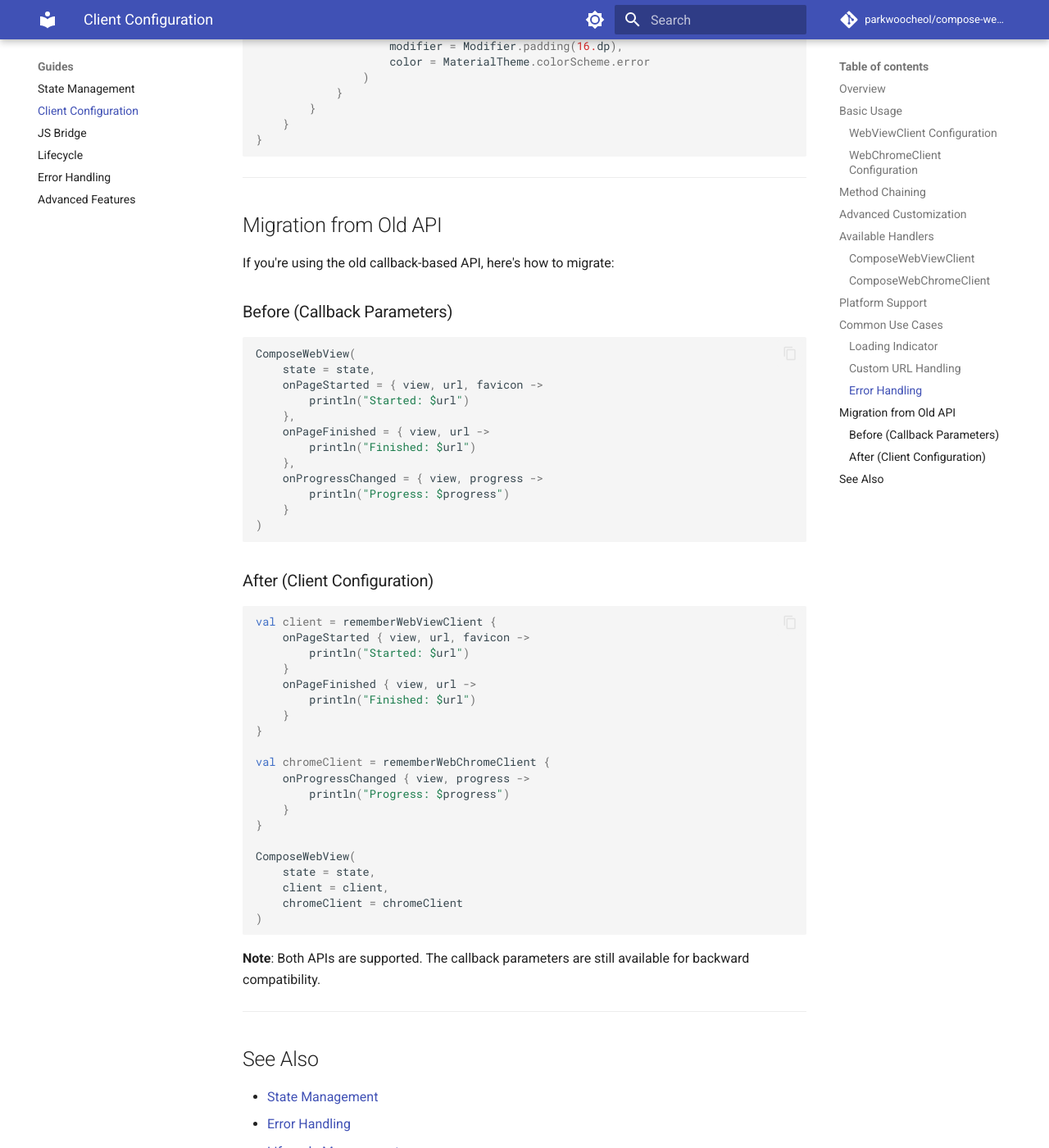
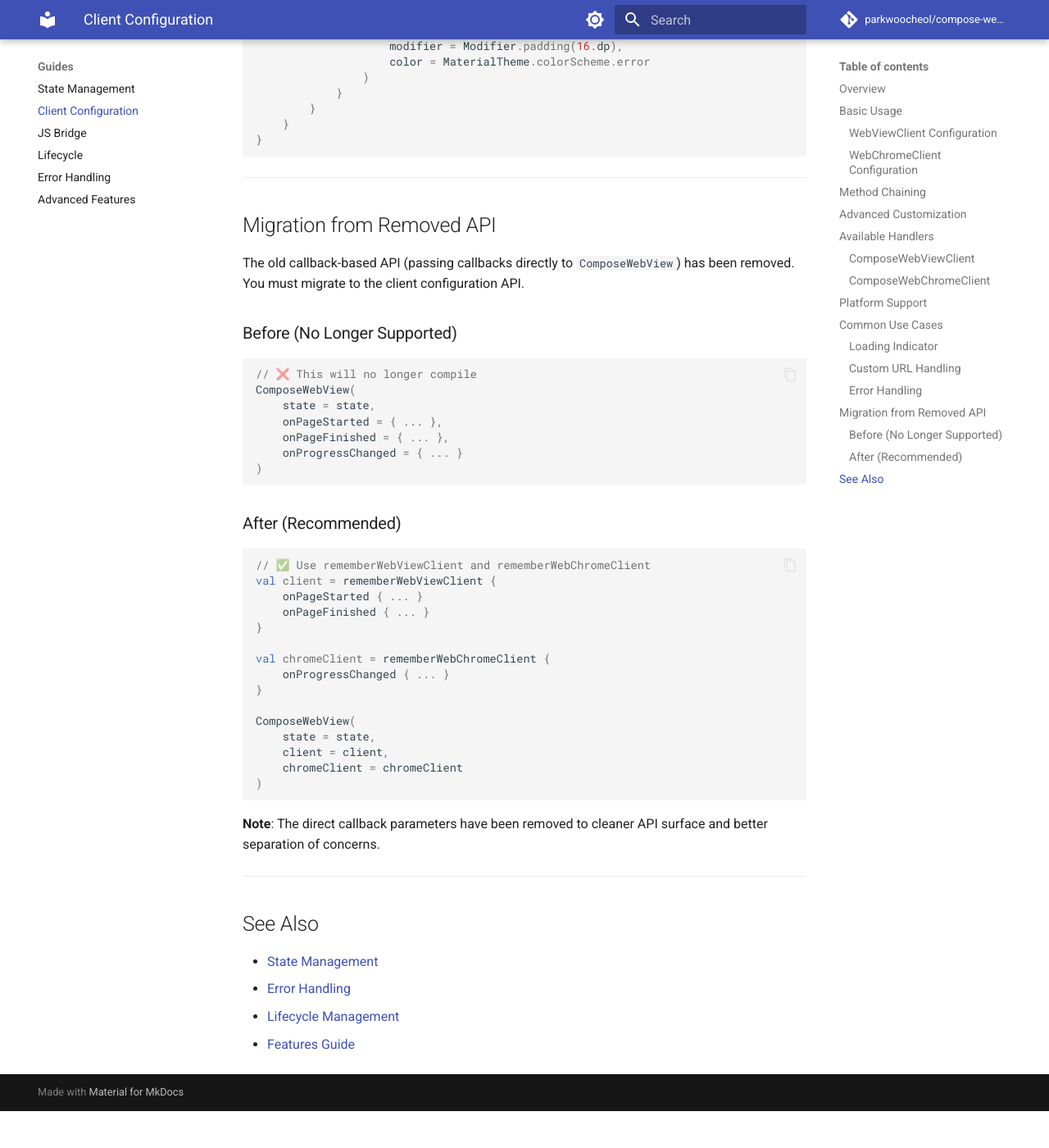
Before and after one commit to parkwoocheol/compose-webview, an MkDocs documentation site: the page built from docs/guides/client-configuration.md, in a window 1280 px wide and 1400 px high, scrolled down 7723 px. Shown: the whole window at 82% size. Built offline with MkDocs 1.6.1 and Material for MkDocs 9.7.7, drawn with Linux system fonts in a browser that asks for light colours; comment, search, counter and statistics services are not loaded; after the commit the page ends 9078 px from its top, so only the background shows below that.

Commit message:
Update documentation to match v1.4.0 implementation
- Remove legacy callback parameters from ComposeWebView API docs
- Update example codes to use rememberWebViewClient and rememberWebChromeClient
- Correct WebViewState properties types (PlatformBitmap, SnapshotStateList)
- Add missing methods to WebViewController docs (zoomIn, findNext, etc.)
- Add missing properties to WebViewSettings docs
- Fix Composable usage in Scroll Position Tracking example
- Update Migration guide in client-configuration.md

````diff
--- a/docs/guides/client-configuration.md
+++ b/docs/guides/client-configuration.md
@@ -356,43 +356,33 @@ fun ErrorHandlingWebView() {
 
 ---
 
-## Migration from Old API
+## Migration from Removed API
 
-If you're using the old callback-based API, here's how to migrate:
+The old callback-based API (passing callbacks directly to `ComposeWebView`) has been removed. You must migrate to the client configuration API.
 
-### Before (Callback Parameters)
+### Before (No Longer Supported)
 
 ```kotlin
+// ❌ This will no longer compile
 ComposeWebView(
     state = state,
-    onPageStarted = { view, url, favicon ->
-        println("Started: $url")
-    },
-    onPageFinished = { view, url ->
-        println("Finished: $url")
-    },
-    onProgressChanged = { view, progress ->
-        println("Progress: $progress")
-    }
+    onPageStarted = { ... },
+    onPageFinished = { ... },
+    onProgressChanged = { ... }
 )
 ```
 
-### After (Client Configuration)
+### After (Recommended)
 
 ```kotlin
+// ✅ Use rememberWebViewClient and rememberWebChromeClient
 val client = rememberWebViewClient {
-    onPageStarted { view, url, favicon ->
-        println("Started: $url")
-    }
-    onPageFinished { view, url ->
-        println("Finished: $url")
-    }
+    onPageStarted { ... }
+    onPageFinished { ... }
 }
 
 val chromeClient = rememberWebChromeClient {
-    onProgressChanged { view, progress ->
-        println("Progress: $progress")
-    }
+    onProgressChanged { ... }
 }
 
 ComposeWebView(
@@ -402,7 +392,7 @@ ComposeWebView(
 )
 ```
 
-**Note**: Both APIs are supported. The callback parameters are still available for backward compatibility.
+**Note**: The direct callback parameters have been removed to cleaner API surface and better separation of concerns.
 
 ---
 
````
Also changed, not shown: README.md (+31 -22 lines), docs/api/compose-webview.md (+0 -12 lines), docs/api/types.md (+6 -4 lines), docs/guides/errors.md (+11 -6 lines), docs/guides/features.md (+27 -17 lines), docs/guides/state-management.md (+6 -6 lines).
